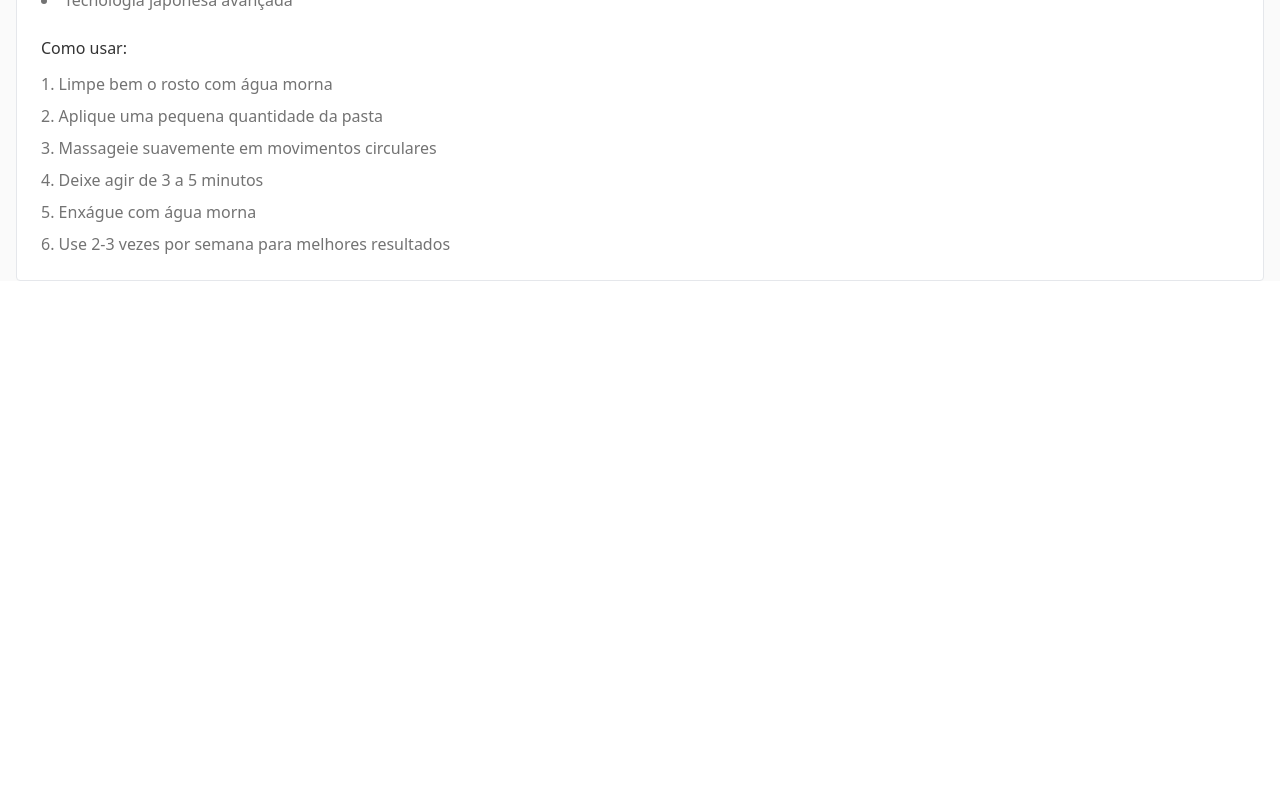
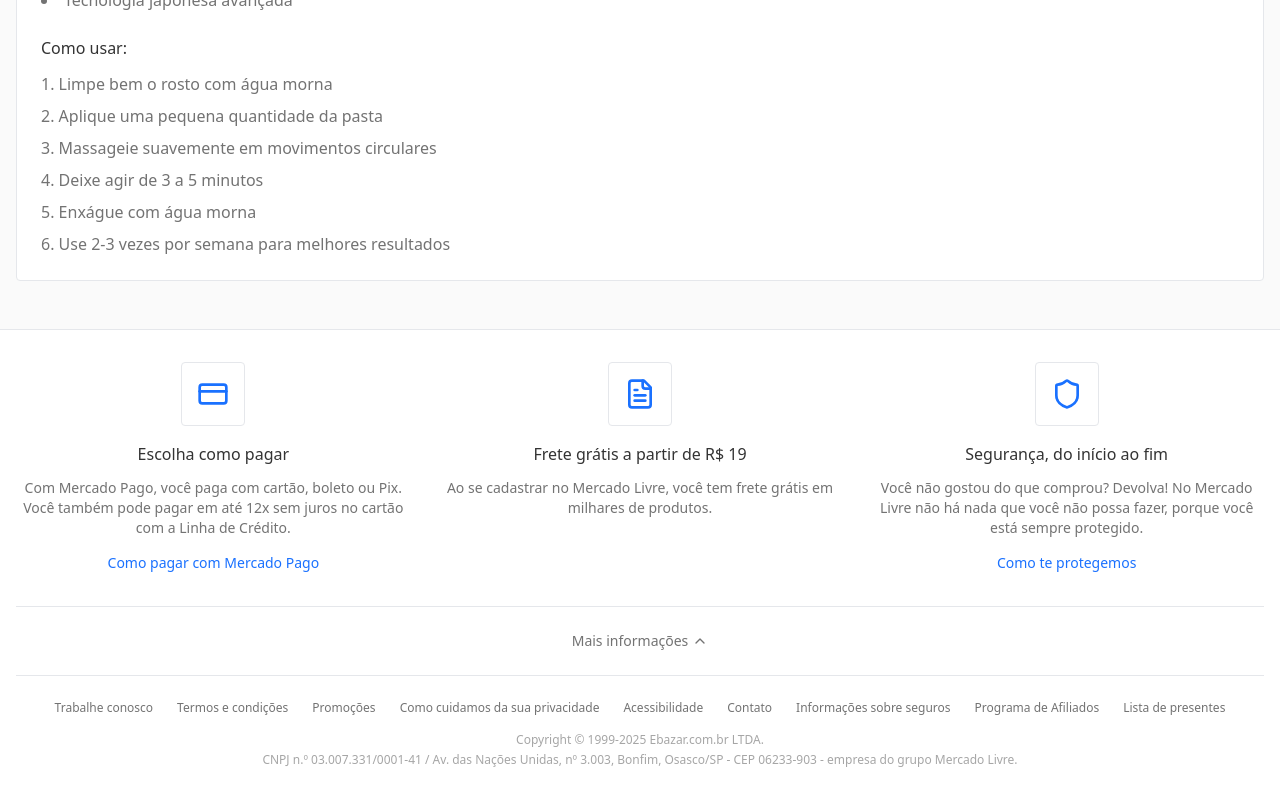
Before and after one commit to Villeneuve0/mercado-clone-remover-shop, a React (Vite) app: page / in a window 1280 px wide. Shown: the part 2142-2942 px from the top of the page. Before the commit the page ends 2423 px from the top, so only its background shows below. Built offline with nearby package versions, Linux system fonts and the light colour scheme; no server answers.

Commit message:
Add footer to page
Implement footer on the page.

```diff
--- /dev/null
+++ b/src/components/Footer.tsx
@@ -0,0 +1,94 @@
+import { CreditCard, FileText, Shield, ChevronUp } from "lucide-react";
+import { Button } from "@/components/ui/button";
+
+const Footer = () => {
+  return (
+    <footer className="bg-white border-t border-product-border mt-12">
+      {/* Main footer content */}
+      <div className="container mx-auto px-4 py-8">
+        {/* Three main sections */}
+        <div className="grid grid-cols-1 md:grid-cols-3 gap-8 mb-8">
+          {/* Payment methods */}
+          <div className="text-center">
+            <div className="flex justify-center mb-4">
+              <div className="w-16 h-16 border border-product-border rounded-lg flex items-center justify-center">
+                <CreditCard className="w-8 h-8 text-ml-blue" />
+              </div>
+            </div>
+            <h3 className="text-text-primary font-medium mb-3">Escolha como pagar</h3>
+            <p className="text-text-secondary text-sm mb-3">
+              Com Mercado Pago, você paga com cartão,
+              boleto ou Pix. Você também pode pagar em até
+              12x sem juros no cartão com a Linha de Crédito.
+            </p>
+            <Button variant="link" className="text-ml-blue p-0 h-auto text-sm">
+              Como pagar com Mercado Pago
+            </Button>
+          </div>
+
+          {/* Free shipping */}
+          <div className="text-center">
+            <div className="flex justify-center mb-4">
+              <div className="w-16 h-16 border border-product-border rounded-lg flex items-center justify-center">
+                <FileText className="w-8 h-8 text-ml-blue" />
+              </div>
+            </div>
+            <h3 className="text-text-primary font-medium mb-3">Frete grátis a partir de R$ 19</h3>
+            <p className="text-text-secondary text-sm">
+              Ao se cadastrar no Mercado Livre, você tem frete
+              grátis em milhares de produtos.
+            </p>
+          </div>
+
+          {/* Security */}
+          <div className="text-center">
+            <div className="flex justify-center mb-4">
+              <div className="w-16 h-16 border border-product-border rounded-lg flex items-center justify-center">
+                <Shield className="w-8 h-8 text-ml-blue" />
+              </div>
+            </div>
+            <h3 className="text-text-primary font-medium mb-3">Segurança, do início ao fim</h3>
+            <p className="text-text-secondary text-sm mb-3">
+              Você não gostou do que comprou? Devolva! No
+              Mercado Livre não há nada que você não possa
+              fazer, porque você está sempre protegido.
+            </p>
+            <Button variant="link" className="text-ml-blue p-0 h-auto text-sm">
+              Como te protegemos
+            </Button>
+          </div>
+        </div>
+
+        {/* More information section */}
+        <div className="text-center border-t border-product-border pt-6">
+          <Button variant="link" className="text-text-secondary p-0 h-auto text-sm flex items-center gap-1 mx-auto">
+            Mais informações
+            <ChevronUp className="w-4 h-4" />
+          </Button>
+        </div>
+
+        {/* Footer links */}
+        <div className="border-t border-product-border pt-6 mt-6">
+          <div className="flex flex-wrap justify-center gap-6 text-xs text-text-secondary mb-4">
+            <a href="#" className="hover:text-ml-blue">Trabalhe conosco</a>
+            <a href="#" className="hover:text-ml-blue">Termos e condições</a>
+            <a href="#" className="hover:text-ml-blue">Promoções</a>
+            <a href="#" className="hover:text-ml-blue">Como cuidamos da sua privacidade</a>
+            <a href="#" className="hover:text-ml-blue">Acessibilidade</a>
+            <a href="#" className="hover:text-ml-blue">Contato</a>
+            <a href="#" className="hover:text-ml-blue">Informações sobre seguros</a>
+            <a href="#" className="hover:text-ml-blue">Programa de Afiliados</a>
+            <a href="#" className="hover:text-ml-blue">Lista de presentes</a>
+          </div>
+
+          <div className="text-xs text-text-muted text-center">
+            <p className="mb-1">Copyright © 1999-2025 Ebazar.com.br LTDA.</p>
+            <p>CNPJ n.º 03.007.331/0001-41 / Av. das Nações Unidas, nº 3.003, Bonfim, Osasco/SP - CEP 06233-903 - empresa do grupo Mercado Livre.</p>
+          </div>
+        </div>
+      </div>
+    </footer>
+  );
+};
+
+export default Footer;
--- a/src/pages/Index.tsx
+++ b/src/pages/Index.tsx
@@ -3,6 +3,7 @@ import Breadcrumb from "@/components/Breadcrumb";
 import ProductGallery from "@/components/ProductGallery";
 import ProductInfo from "@/components/ProductInfo";
 import ProductDescription from "@/components/ProductDescription";
+import Footer from "@/components/Footer";
 
 const Index = () => {
   return (
@@ -27,6 +28,8 @@ const Index = () => {
         {/* Product Description */}
         <ProductDescription />
       </div>
+
+      <Footer />
     </div>
   );
 };
```
